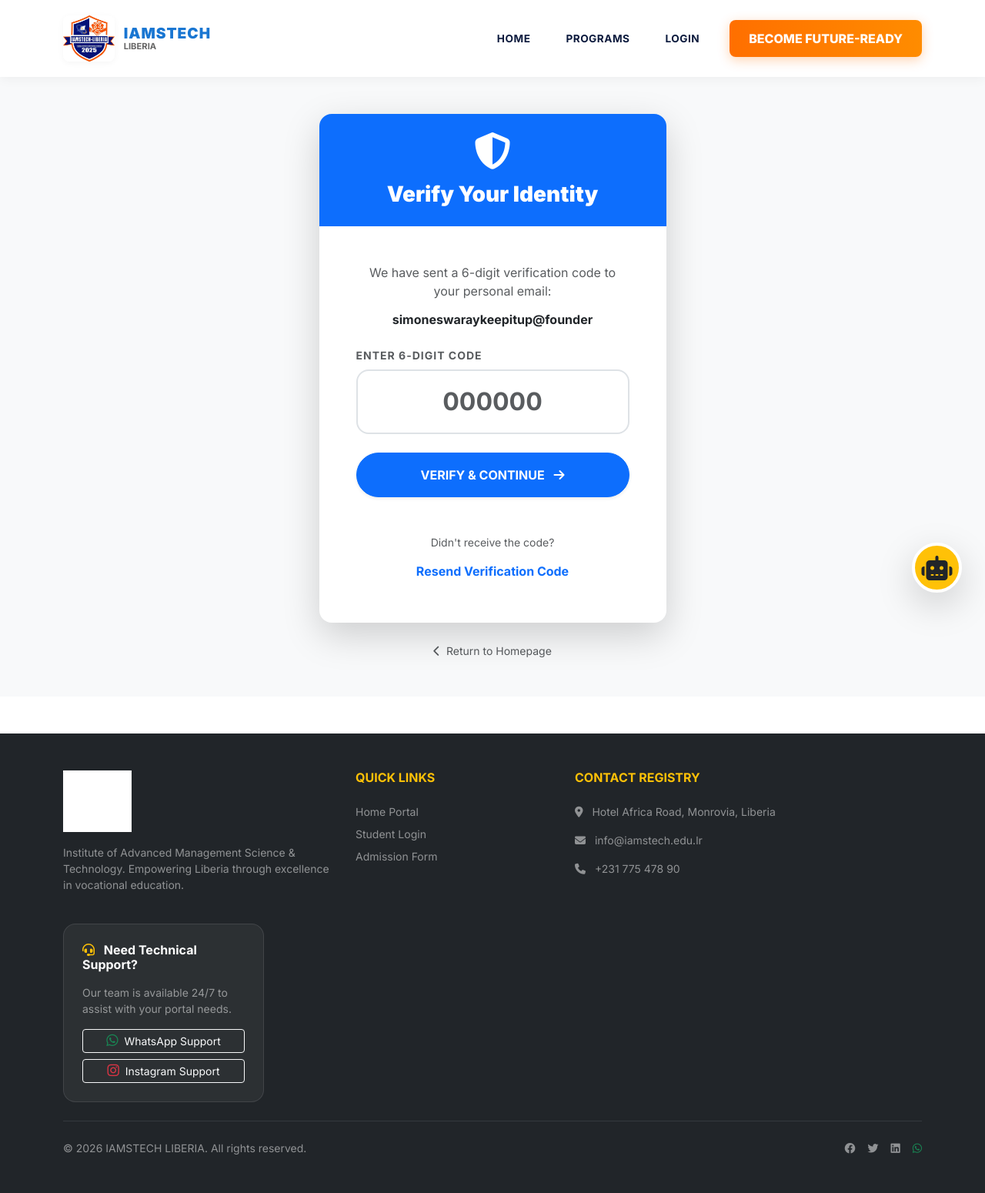
After one commit to simoneswa/iamstech-school-system, a Flask app: page /verify-email/1 in a window 1280 px wide. The commit adds this page. Shown: the whole page at 77% size. Run offline with Flask 3, Linux system fonts and the light colour scheme; data comes from the database, SQL or seed files in the repository; data that the repository does not hold is empty.

Commit message:
Feature: Implement professional email verification and custom password activation workflow

```diff
--- a/app.py
+++ b/app.py
@@ -8,6 +8,7 @@ from functools import wraps
 from datetime import datetime, timedelta
 import uuid
 import csv
+import random
 import io
 from flask import send_file
 from models import db, User, Course, Enrollment, Assignment, Announcement, Attendance, Activity, Founder, Developer, Meeting, AdminAuditLog, SystemAuditLog, Notification, GlobalAlert
@@ -249,6 +250,10 @@ def login():
                 return redirect(url_for('login'))
 
             if check_password_hash(user.password, password):
+                if not user.is_email_verified:
+                    flash('Please verify your personal email address first.', 'warning')
+                    return redirect(url_for('verify_email', user_id=user.id))
+
                 if user.status != 'Approved':
                     flash('Your account is pending approval by the administrator.', 'warning')
                     return redirect(url_for('login'))
@@ -285,22 +290,81 @@ def register():
             filename = secure_filename(f"{email}_{photo.filename}")
             photo.save(os.path.join(app.config['UPLOAD_FOLDER'], 'profiles', filename))
 
+        # Generate 6-digit OTP
+        otp = f"{random.randint(100000, 999999)}"
+
         new_user = User(
             name=name,
             email=email,
             phone=phone,
             department=dept,
             role='Student',
-            status='Pending',
+            status='Awaiting Verification',
+            is_email_verified=False,
+            verification_code=otp,
+            verification_code_expires=datetime.utcnow() + timedelta(minutes=15),
             profile_photo=f"uploads/profiles/{filename}" if filename else None,
-            password=generate_password_hash('pending_activation')
+            password=generate_password_hash(uuid.uuid4().hex) # Placeholder
         )
         db.session.add(new_user)
         db.session.commit()
 
-        flash('Application submitted! Our admin team will review and contact you.', 'success')
+        # Send OTP
+        send_verification_otp(new_user, otp)
+
+        flash('Verification code sent to your personal email.', 'info')
+        return redirect(url_for('verify_email', user_id=new_user.id))
+    return render_template('register.html')
+
+@app.route('/verify-email/<int:user_id>', methods=['GET', 'POST'])
+def verify_email(user_id):
+    user = User.query.get_or_404(user_id)
+    if user.is_email_verified:
         return redirect(url_for('login'))
-    return render_template('register.html')
+
+    if request.method == 'POST':
+        code = request.form.get('otp')
+
+        if user.verification_attempts >= 5:
+            flash('Too many failed attempts. Please request a new code.', 'danger')
+            return redirect(url_for('verify_email', user_id=user.id))
+
+        if datetime.utcnow() > user.verification_code_expires:
+            flash('Verification code expired. Please request a new one.', 'danger')
+            return redirect(url_for('verify_email', user_id=user.id))
+
+        if code == user.verification_code:
+            user.is_email_verified = True
+            user.status = 'Pending' # Move to Admin Review
+            user.verification_code = None
+            db.session.commit()
+            return render_template('verification_success.html', name=user.name)
+        else:
+            user.verification_attempts += 1
+            db.session.commit()
+            flash('Invalid verification code. Please try again.', 'danger')
+
+    return render_template('verify_email.html', user_id=user.id, email=user.email)
+
+@app.route('/resend-verification/<int:user_id>')
+def resend_verification(user_id):
+    user = User.query.get_or_404(user_id)
+
+    # Check cooldown
+    if user.resend_cooldown and datetime.utcnow() < user.resend_cooldown:
+        flash('Please wait before requesting another code.', 'warning')
+        return redirect(url_for('verify_email', user_id=user.id))
+
+    otp = f"{random.randint(100000, 999999)}"
+    user.verification_code = otp
+    user.verification_code_expires = datetime.utcnow() + timedelta(minutes=15)
+    user.verification_attempts = 0
+    user.resend_cooldown = datetime.utcnow() + timedelta(seconds=60)
+    db.session.commit()
+
+    send_verification_otp(user, otp)
+    flash('A new verification code has been sent.', 'success')
+    return redirect(url_for('verify_email', user_id=user.id))
 
 @app.route('/forgot-password', methods=['GET', 'POST'])
 def forgot_password():
--- a/models.py
+++ b/models.py
@@ -22,12 +22,19 @@ class User(db.Model, UserMixin):
     setup_token_expiration = db.Column(db.DateTime)
     is_superadmin = db.Column(db.Boolean, default=False)
 
+    # Email Verification Fields
+    is_email_verified = db.Column(db.Boolean, default=False)
+    verification_code = db.Column(db.String(6))
+    verification_code_expires = db.Column(db.DateTime)
+    verification_attempts = db.Column(db.Integer, default=0)
+
     # New Account Management Fields
     is_suspended = db.Column(db.Boolean, default=False)
     suspension_reason = db.Column(db.Text)
     reset_token = db.Column(db.String(100), unique=True)
     reset_token_expiration = db.Column(db.DateTime)
     last_login_reward_date = db.Column(db.Date)
+    resend_cooldown = db.Column(db.DateTime)
 
     # Relationships
     enrollments = db.relationship('Enrollment', backref='student', lazy=True)
--- a/templates/register.html
+++ b/templates/register.html
@@ -41,7 +41,7 @@
                         <img src="{{ url_for('static', filename='img/logo.png') }}" alt="Logo" style="height: 70px; margin-bottom: 20px;"
                              onerror="this.style.display='none';">
                         <h3 class="fw-black text-primary mb-2">Admission Form</h3>
-                        <p class="text-muted small">Enter your details to apply for the 2026 session</p>
+                        <p class="text-muted small">Enter your details to start. A **verification code** will be sent to your personal email immediately.</p>
                     </div>
 
                     <form action="{{ url_for('register') }}" method="POST" enctype="multipart/form-data">
--- /dev/null
+++ b/templates/verify_email.html
@@ -0,0 +1,78 @@
+{% extends 'base.html' %}
+
+{% block content %}
+<div class="auth-page-bg py-5" style="background: #f8f9fa; min-height: 80vh; display: flex; align-items: center;">
+    <div class="container">
+        <div class="row justify-content-center">
+            <div class="col-lg-5 col-md-8">
+                <div class="card border-0 shadow-lg rounded-4 overflow-hidden">
+                    <div class="card-header bg-primary text-white text-center py-4 border-0">
+                        <i class="fas fa-shield-alt fa-3x mb-3"></i>
+                        <h3 class="fw-black mb-0">Verify Your Identity</h3>
+                    </div>
+                    <div class="card-body p-4 p-md-5">
+                        <div class="text-center mb-4">
+                            <p class="text-muted">We have sent a 6-digit verification code to your personal email:</p>
+                            <h6 class="fw-bold text-dark">{{ email }}</h6>
+                        </div>
+
+                        {% with messages = get_flashed_messages(with_categories=true) %}
+                            {% if messages %}
+                                {% for category, message in messages %}
+                                    <div class="alert alert-{{ category }} alert-dismissible fade show rounded-3 small" role="alert">
+                                        {{ message }}
+                                        <button type="button" class="btn-close" data-bs-dismiss="alert"></button>
+                                    </div>
+                                {% endfor %}
+                            {% endif %}
+                        {% endwith %}
+
+                        <form action="{{ url_for('verify_email', user_id=user_id) }}" method="POST">
+                            <div class="mb-4">
+                                <label class="form-label fw-bold text-muted small mb-2 text-uppercase" style="letter-spacing: 1px;">Enter 6-Digit Code</label>
+                                <input type="text" name="otp" class="form-control form-control-lg text-center fw-bold fs-2 py-3 border-2 rounded-4" maxlength="6" placeholder="000000" required pattern="\d{6}" inputmode="numeric">
+                            </div>
+
+                            <button type="submit" class="btn btn-primary w-100 py-3 rounded-pill fw-bold shadow-sm transition-all hover-lift">
+                                VERIFY & CONTINUE <i class="fas fa-arrow-right ms-2"></i>
+                            </button>
+                        </form>
+
+                        <div class="text-center mt-5">
+                            <p class="small text-muted mb-2">Didn't receive the code?</p>
+                            <div id="resend-timer-wrapper">
+                                <a href="{{ url_for('resend_verification', user_id=user_id) }}" class="btn btn-link text-primary fw-bold text-decoration-none" id="resend-btn">Resend Verification Code</a>
+                            </div>
+                        </div>
+                    </div>
+                </div>
+
+                <div class="text-center mt-4">
+                    <a href="{{ url_for('index') }}" class="text-muted small text-decoration-none"><i class="fas fa-chevron-left me-2"></i>Return to Homepage</a>
+                </div>
+            </div>
+        </div>
+    </div>
+</div>
+
+<style>
+    .auth-page-bg {
+        background-image: radial-gradient(circle at 10% 20%, rgba(13, 27, 62, 0.05) 0%, rgba(255, 255, 255, 1) 90.2%);
+    }
+    .hover-lift:hover {
+        transform: translateY(-3px);
+        box-shadow: 0 10px 20px rgba(13, 27, 62, 0.1) !important;
+    }
+    input[name="otp"]:focus {
+        border-color: #ff6f00 !important;
+        box-shadow: 0 0 0 0.25rem rgba(255, 111, 0, 0.1) !important;
+    }
+</style>
+
+<script>
+    // Simple resend cooldown logic
+    document.getElementById('resend-btn').addEventListener('click', function(e) {
+        // The link will still work, but we could add a local countdown here if desired
+    });
+</script>
+{% endblock %}
```
Also changed, not shown: email_service.py (+56 -0 lines), migrate_v5_verification.py (added, +56 -0 lines), templates/setup_account.html (+50 -28 lines), templates/verification_success.html (added, +46 -0 lines), 1 other file.
